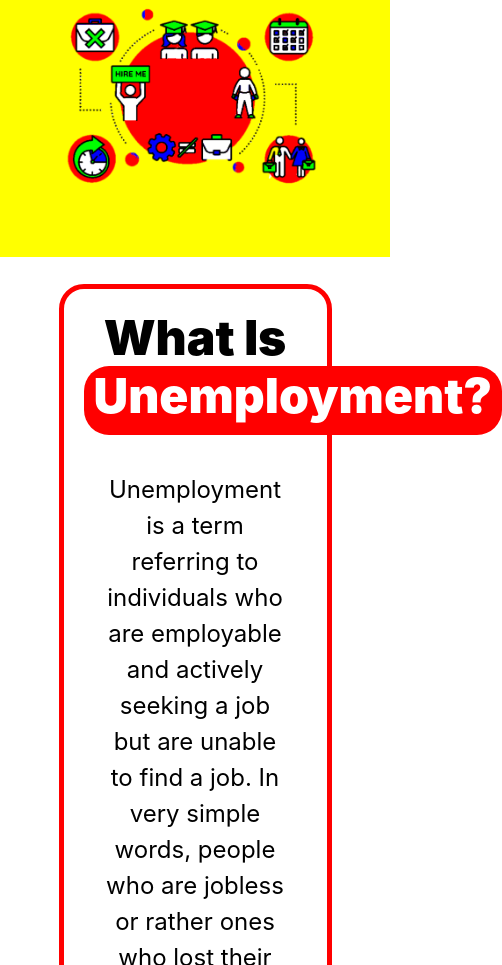
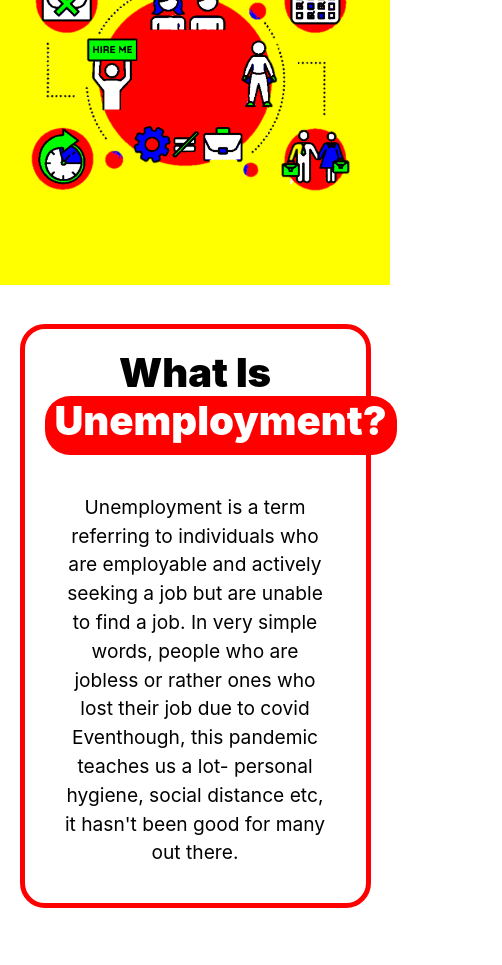
Before and after one commit to BringDownUnemployment/bdu, a plain HTML site: page index.html in a window 390 px wide. Shown: the part 659-1624 px from the top of the page, 502 px wide, since content can reach past the window. Drawn offline with nearby package versions, Linux system fonts and the light colour scheme.

Commit message:
styles.css updated

```diff
--- a/css/styles.css
+++ b/css/styles.css
@@ -179,9 +179,6 @@ h1, h2, h3, h4, h5, h6{
 /********************************** MEDIA QUERY ******************************/
 
 @media (max-width: 1024px) {
-  h1{
-    font-size: 3rem;
-  }
 
   .get-btn{
     margin-bottom: 7%;
@@ -194,5 +191,29 @@ h1, h2, h3, h4, h5, h6{
     padding: 3%, 7%;
   }
 
+  #unemployment, #causes, #features, #video, #pricing, #title, #cta, #footer{
+    padding: 10% 5% 10% 5%;
+  }
+
+  h1 {
+    font-size: 20px;
+  }
+
+  .section-subtitle{
+    font-size: 120%;
+  }
+
+  .section-subtitle-white{
+    font-size: 120%;
+  }
+
+  .section-heading{
+    font-size: 2.5rem;
+  }
+
+  .people-img{
+    width: 50%;
+  }
+
 
 }
```
